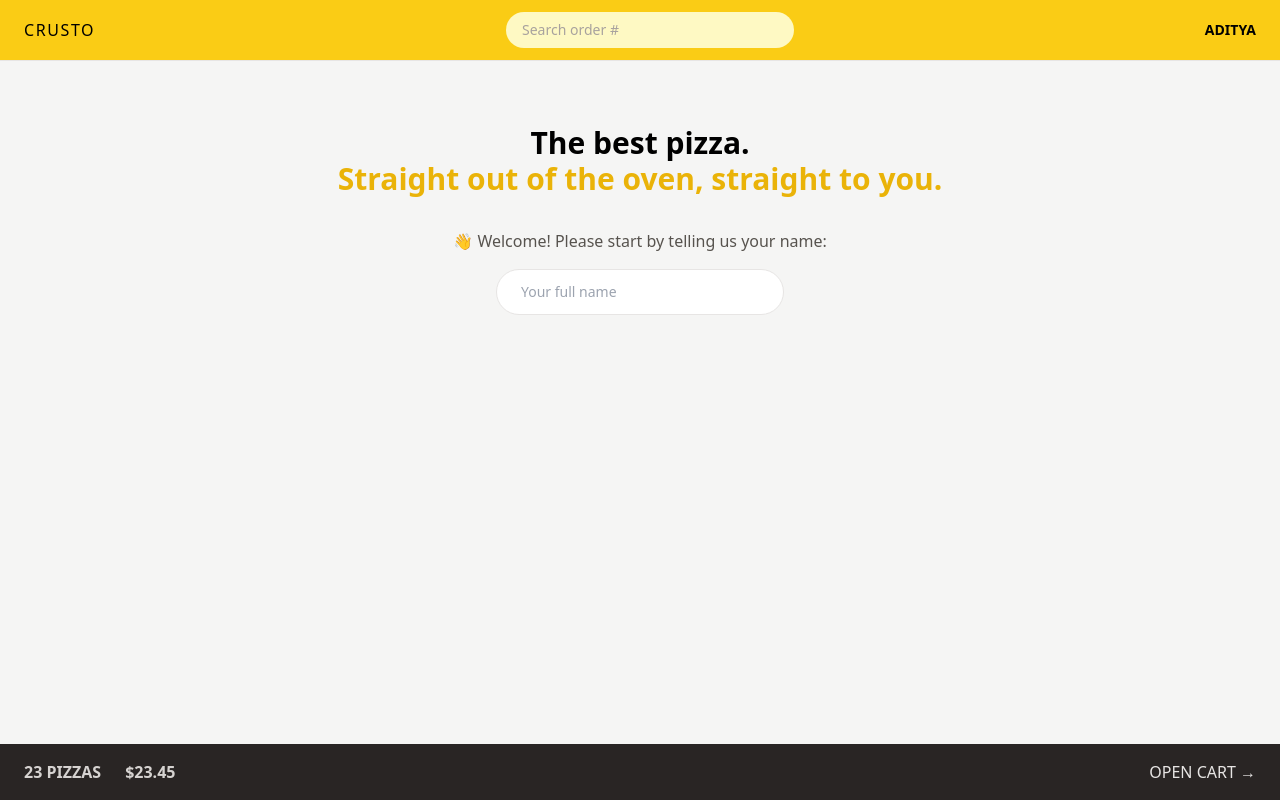
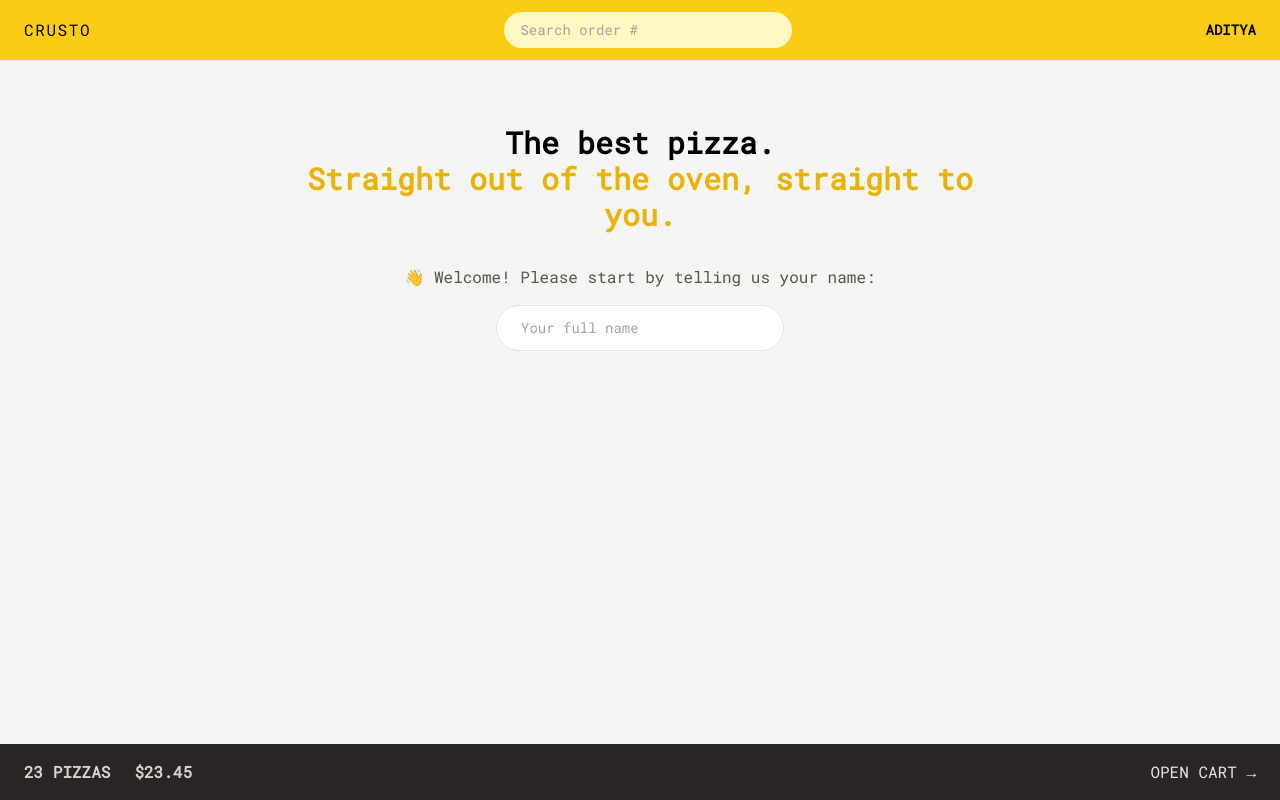
Before and after one commit to adityagrover111/crusto, a React (Vite) app: page / in a window 1280 px wide. Built offline with nearby package versions, Linux system fonts and the light colour scheme.

Commit message:
added roboto fonts

```diff
--- a/index.html
+++ b/index.html
@@ -3,6 +3,10 @@
     <head>
         <meta charset="UTF-8" />
         <link rel="icon" type="image/svg+xml" href="/vite.svg" />
+        <link
+            href="https://fonts.googleapis.com/css2?family=Roboto+Mono&display=swap"
+            rel="stylesheet"
+        />
         <meta name="viewport" content="width=device-width, initial-scale=1.0" />
         <title>Vite + React</title>
     </head>
--- a/tailwind.config.js
+++ b/tailwind.config.js
@@ -1,8 +1,9 @@
 /** @type {import('tailwindcss').Config} */
 export default {
-  content: ["./index.html", "./src/**/*.{js,ts,jsx,tsx}"],
-  theme: {
-    extend: {},
-  },
-  plugins: [],
-};
+    content: ['./index.html', './src/**/*.{js,ts,jsx,tsx}'],
+    theme: {
+        fontFamily: { sans: 'Roboto Mono,monospace' },
+        extend: { height: { screen: '100dvh' } },
+    },
+    plugins: [],
+}
```
